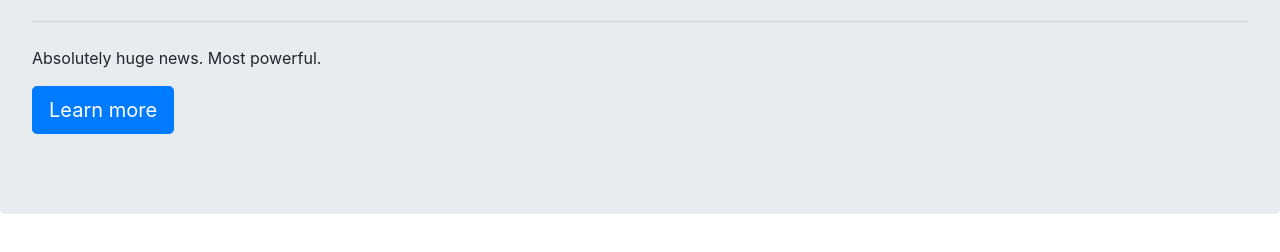
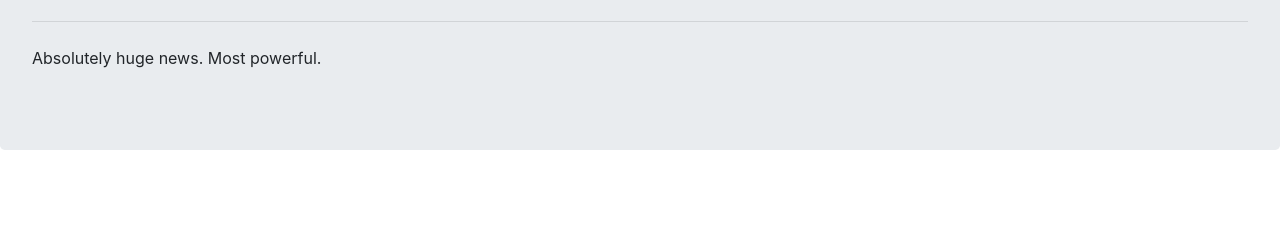
Before and after one commit to RyanRabe/Newsletter-Signup, a website: page success.html in a window 1280 px wide. Shown: the part 172-424 px from the top of the page. Drawn offline with nearby package versions, Linux system fonts and the light colour scheme.

Commit message:
updated success page

```diff
--- a/success.html
+++ b/success.html
@@ -14,9 +14,6 @@
         <p class="lead">You've successfully signed up.</p>
         <hr class="my-4">
         <p>Absolutely huge news. Most powerful.</p>
-        <p class="lead">
-            <a class="btn btn-primary btn-lg" href="#" role="button">Learn more</a>
-        </p>
     </div>
 </body>
 
```
